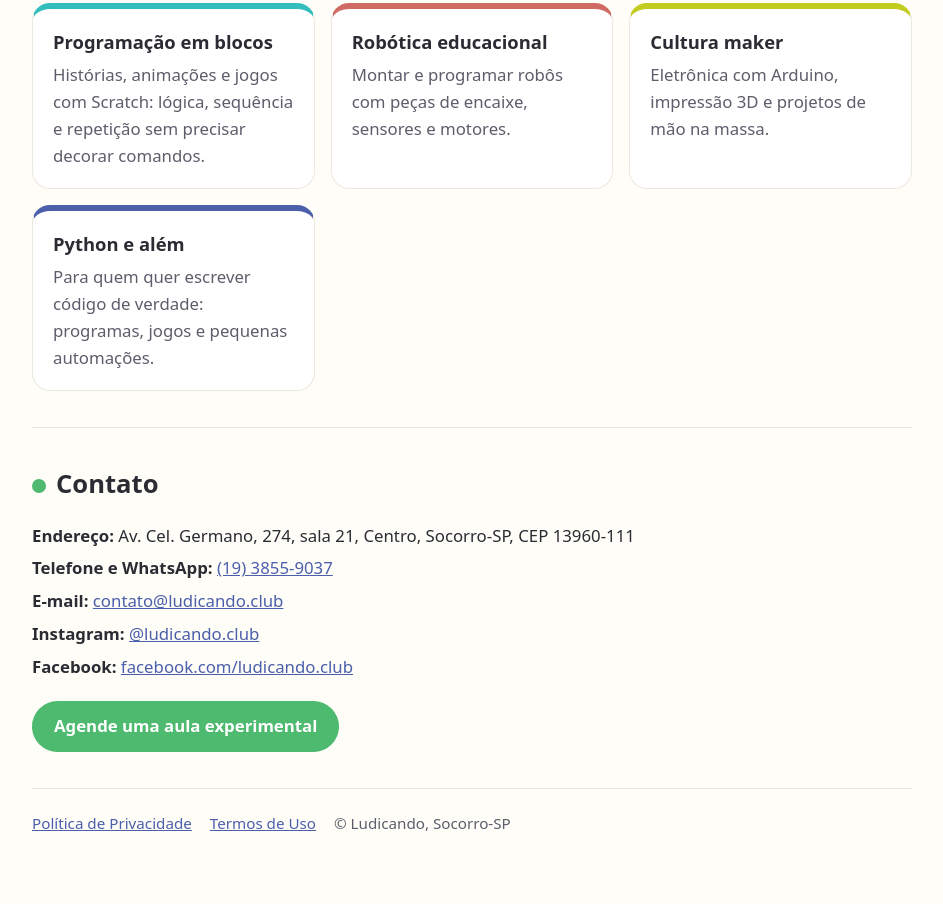
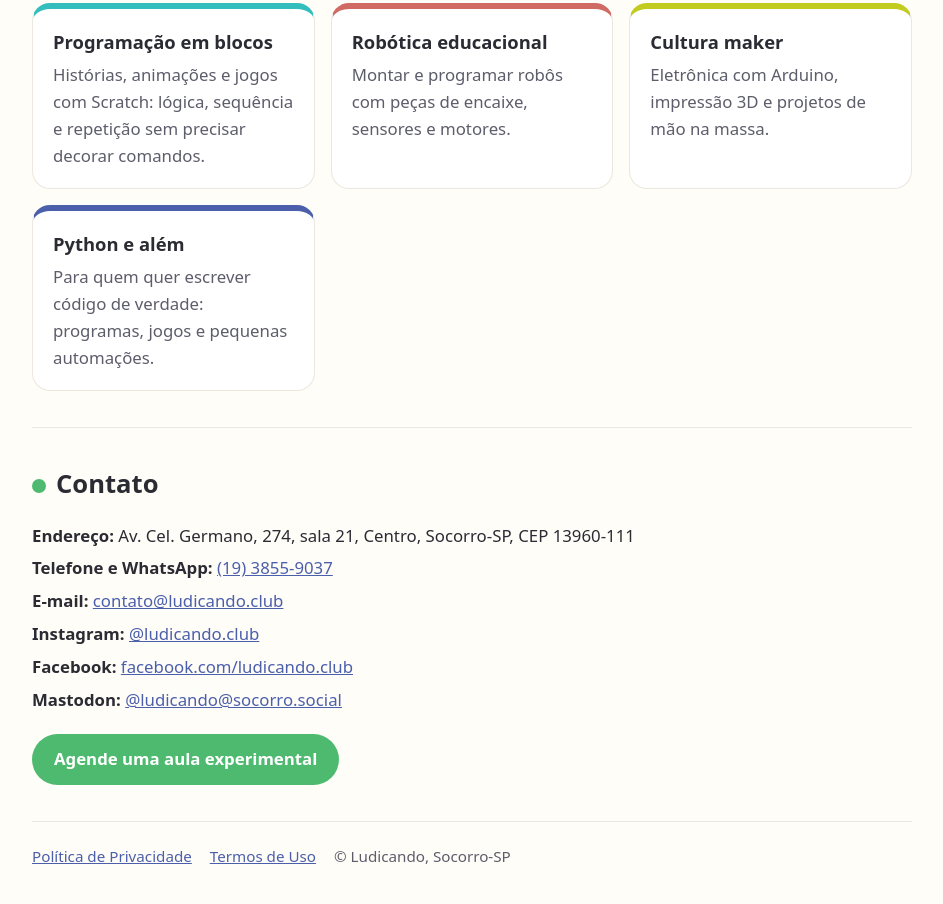
Before and after one commit to Ludicando/ludicando.github.io, a plain HTML site: page index.html in a window 1280 px wide. Shown: the part 1557-2461 px from the top of the page, without its empty margins (168-1111 px from the left). Before the commit the page ends 2428 px from the top, so only its background shows below. Drawn offline with Linux system fonts and the light colour scheme.

Commit message:
Contato: Mastodon @ludicando@socorro.social

```diff
--- a/index.html
+++ b/index.html
@@ -96,6 +96,7 @@
         <li><strong>E-mail:</strong> <a href="mailto:contato@ludicando.club">contato@ludicando.club</a></li>
         <li><strong>Instagram:</strong> <a href="https://www.instagram.com/ludicando.club/">@ludicando.club</a></li>
         <li><strong>Facebook:</strong> <a href="https://www.facebook.com/ludicando.club">facebook.com/ludicando.club</a></li>
+        <li><strong>Mastodon:</strong> <a rel="me" href="https://socorro.social/@Ludicando">@ludicando@socorro.social</a></li>
       </ul>
       <a class="botao" href="https://wa.me/551938559037">Agende uma aula experimental</a>
     </section>
```
